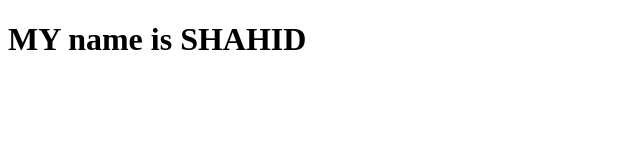
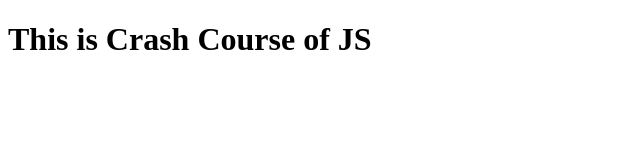
Before and after one commit to ShahidAbbasKhan/Basic-java-script, a plain HTML site: page index.html in a window 1280 px wide. Shown: the whole page, without its empty margins (0-640 px from the left). Drawn offline with Linux system fonts and the light colour scheme.

Commit message:
Updatng HTML

```diff
--- a/index.html
+++ b/index.html
@@ -5,7 +5,7 @@
     <title>Document</title>
 </head>
 <body>
-    <h1>MY name is SHAHID</h1>
+    <h1>This is Crash Course of JS</h1>
 
 </body>
 </html>
```
